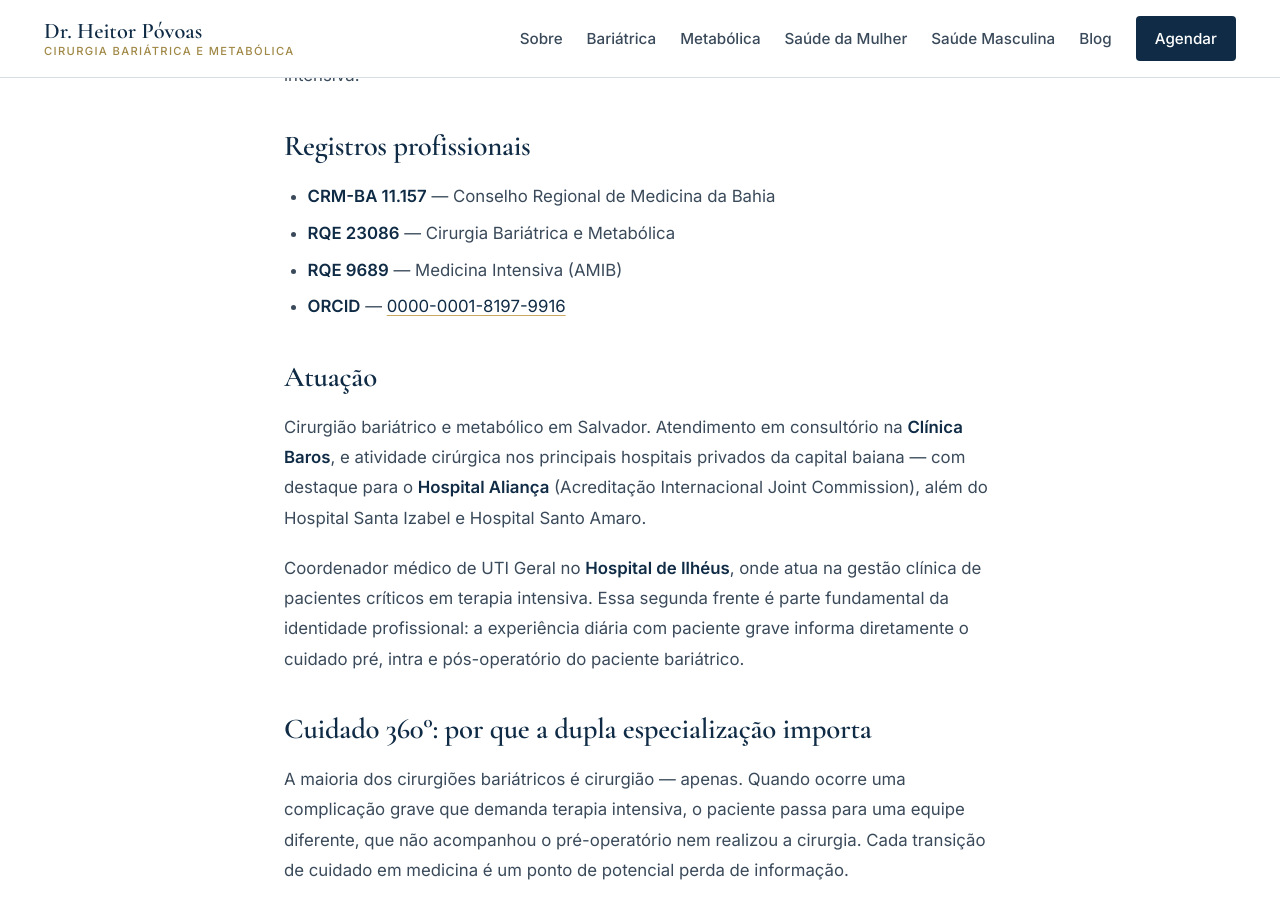
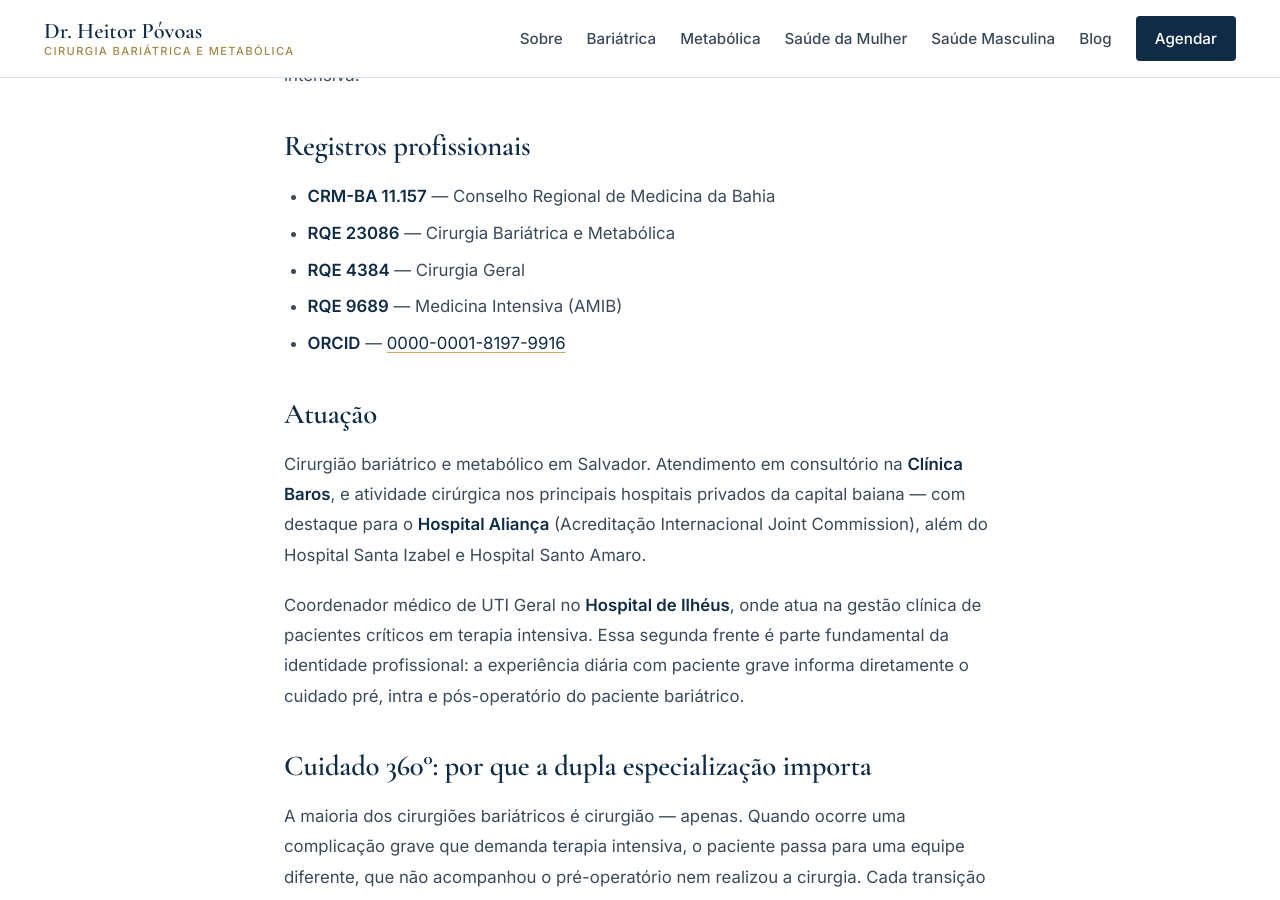
Before and after one commit to heitorpovoas/drheitorpovoas, a Jekyll site: the page built from pages/sobre.md, in a window 1280 px wide and 900 px high, scrolled down 983 px. Built offline with Jekyll 4.4.1, drawn with Linux system fonts in a browser that asks for light colours; some of the changed text lies outside the part shown.

Commit message:
feat: inclui RQE 4384 (Cirurgia Geral) no site

```diff
--- a/_config.yml
+++ b/_config.yml
@@ -7,7 +7,8 @@ tagline: "Cirurgia Bariátrica e Metabólica · Cuidado 360°"
 description: >-
   Cirurgião bariátrico e intensivista em Salvador. Cirurgia bariátrica e metabólica
   com cuidado contínuo do consultório à eventual UTI. CRM-BA 11.157 ·
-  RQE 23086 (Cirurgia Bariátrica e Metabólica) · RQE 9689 (Medicina Intensiva).
+  RQE 23086 (Cirurgia Bariátrica e Metabólica) · RQE 4384 (Cirurgia Geral) ·
+  RQE 9689 (Medicina Intensiva).
 
 # ============================================================
 # Identidade do médico (usado em layouts, schema.org, etc.)
@@ -18,6 +19,7 @@ doctor:
   full_name: Dr. Heitor Portella Póvoas Filho
   crm: CRM-BA 11.157
   rqe_bariatrica: RQE 23086 — Cirurgia Bariátrica e Metabólica
+  rqe_cirurgia_geral: RQE 4384 — Cirurgia Geral
   rqe_intensiva: RQE 9689 — Medicina Intensiva (AMIB)
   whatsapp: "5571981073414"
   whatsapp_display: "(71) 98107-3414"
--- a/_includes/footer.html
+++ b/_includes/footer.html
@@ -5,6 +5,7 @@
       <p class="site-footer__text">
         {{ site.doctor.crm }}<br>
         {{ site.doctor.rqe_bariatrica }}<br>
+        {{ site.doctor.rqe_cirurgia_geral }}<br>
         {{ site.doctor.rqe_intensiva }}
       </p>
     </div>
--- a/_layouts/home.html
+++ b/_layouts/home.html
@@ -18,7 +18,7 @@ layout: default
         <a href="{{ '/sobre/' | relative_url }}" class="btn btn--ghost">Conheça o Dr. Heitor</a>
       </div>
       <p class="hero__credentials">
-        {{ site.doctor.crm }} · {{ site.doctor.rqe_bariatrica }} · {{ site.doctor.rqe_intensiva }}
+        {{ site.doctor.crm }} · {{ site.doctor.rqe_bariatrica }} · {{ site.doctor.rqe_cirurgia_geral }} · {{ site.doctor.rqe_intensiva }}
       </p>
     </div>
     <div class="hero__image">
--- a/_layouts/post.html
+++ b/_layouts/post.html
@@ -31,6 +31,7 @@ layout: default
         <p class="post__signature-credentials">
           {{ site.doctor.crm }}<br>
           {{ site.doctor.rqe_bariatrica }}<br>
+        {{ site.doctor.rqe_cirurgia_geral }}<br>
           {{ site.doctor.rqe_intensiva }}
         </p>
       </div>
--- a/pages/sobre.md
+++ b/pages/sobre.md
@@ -19,6 +19,7 @@ Essa dupla formação fundamenta o que define a prática hoje: capacidade técni
 
 - **CRM-BA 11.157** — Conselho Regional de Medicina da Bahia
 - **RQE 23086** — Cirurgia Bariátrica e Metabólica
+- **RQE 4384** — Cirurgia Geral
 - **RQE 9689** — Medicina Intensiva (AMIB)
 - **ORCID** — [0000-0001-8197-9916](https://orcid.org/0000-0001-8197-9916)
 
```
